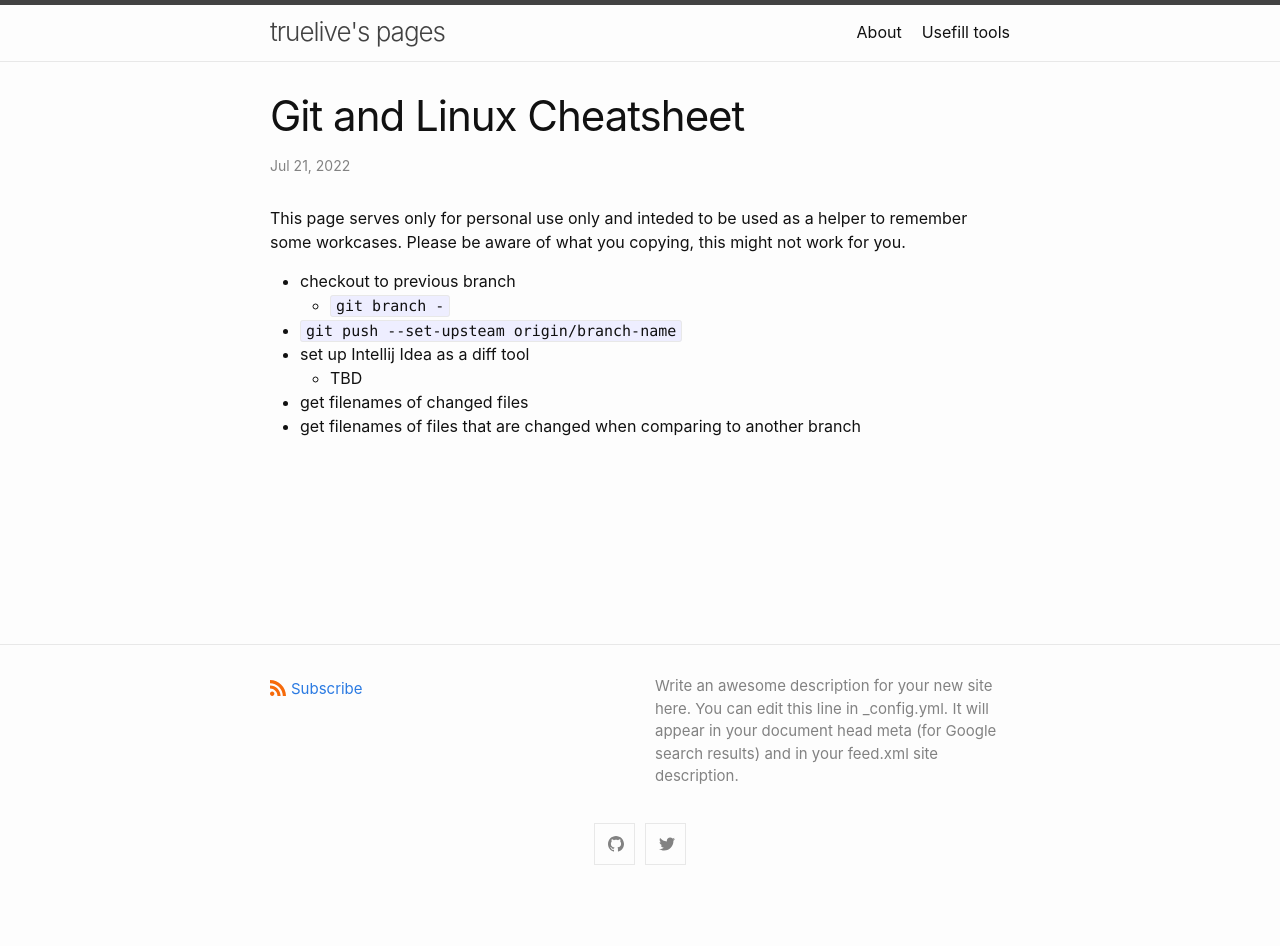
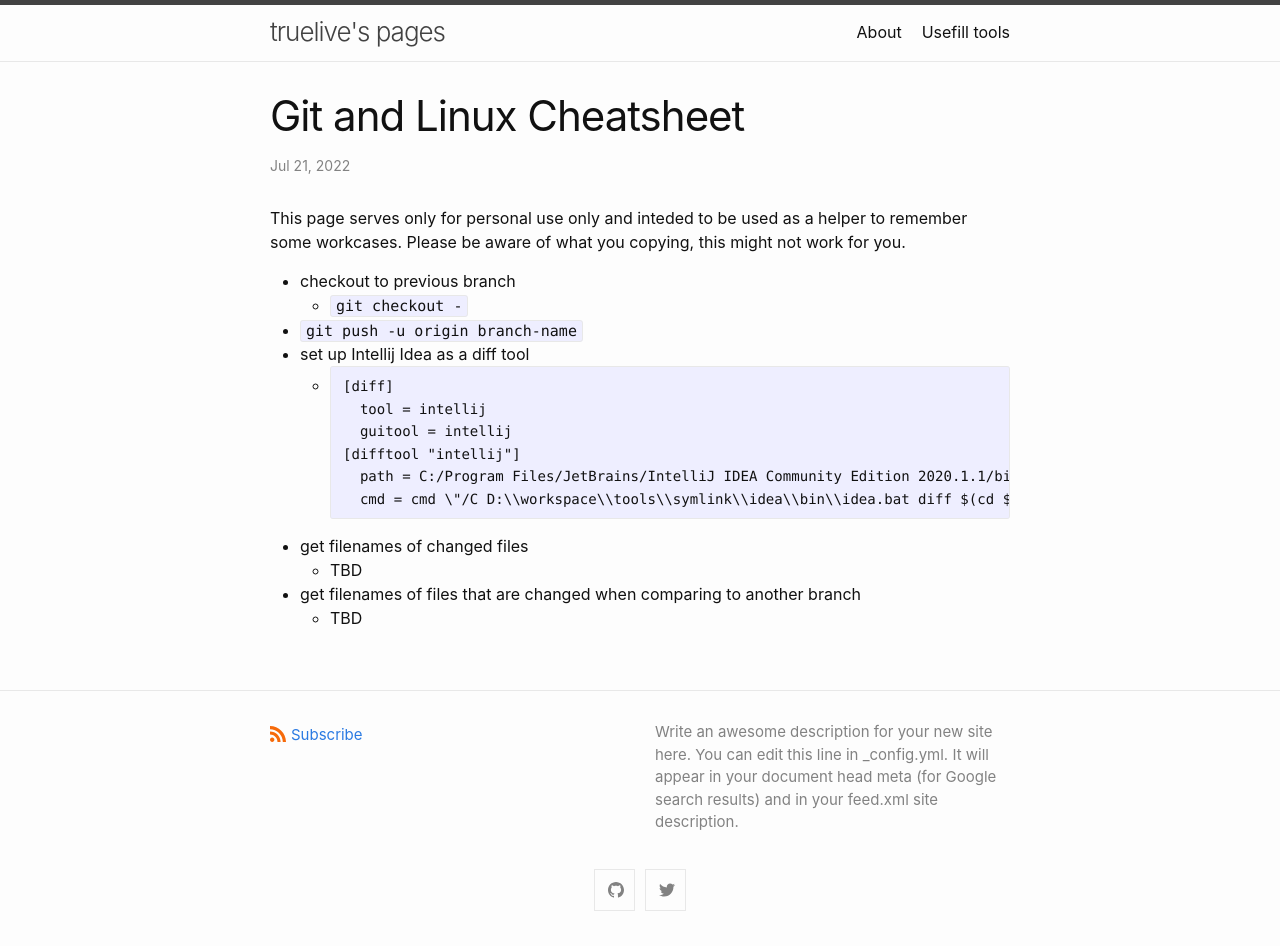
Before and after one commit to truelive/truelive.github.io, a Jekyll site: the page built from _posts/2022-07-21-git-and-linux-cheatsheet.markdown, in a window 1280 px wide. Built offline with Jekyll 4.4.1, drawn with Linux system fonts in a browser that asks for light colours; before the commit the page ends 900 px from its top, so only the background shows below that.

Commit message:
git commands

````diff
--- a/_posts/2022-07-21-git-and-linux-cheatsheet.markdown
+++ b/_posts/2022-07-21-git-and-linux-cheatsheet.markdown
@@ -6,9 +6,18 @@ date:   2022-07-21 19:40:38 +0300
 This page serves only for personal use only and inteded to be used as a helper to remember some workcases. Please be aware of what you copying, this might not work for you.
 
 - checkout to previous branch
-  - `git branch -`
-- `git push --set-upsteam origin/branch-name`
+  - `git checkout -`
+- `git push -u origin branch-name`
 - set up Intellij Idea as a diff tool
+  - ```
+    [diff]
+      tool = intellij
+      guitool = intellij
+    [difftool "intellij"]
+      path = C:/Program Files/JetBrains/IntelliJ IDEA Community Edition 2020.1.1/bin/idea.bat
+      cmd = cmd \"/C D:\\workspace\\tools\\symlink\\idea\\bin\\idea.bat diff $(cd $(dirname "$LOCAL") && pwd)/$(basename "$LOCAL") $(cd $(dirname "$REMOTE") && pwd)/$(basename "$REMOTE")\"
+    ```
+- get filenames of changed files
   - TBD
-- get filenames of changed files
 - get filenames of files that are changed when comparing to another branch
+  - TBD
````
